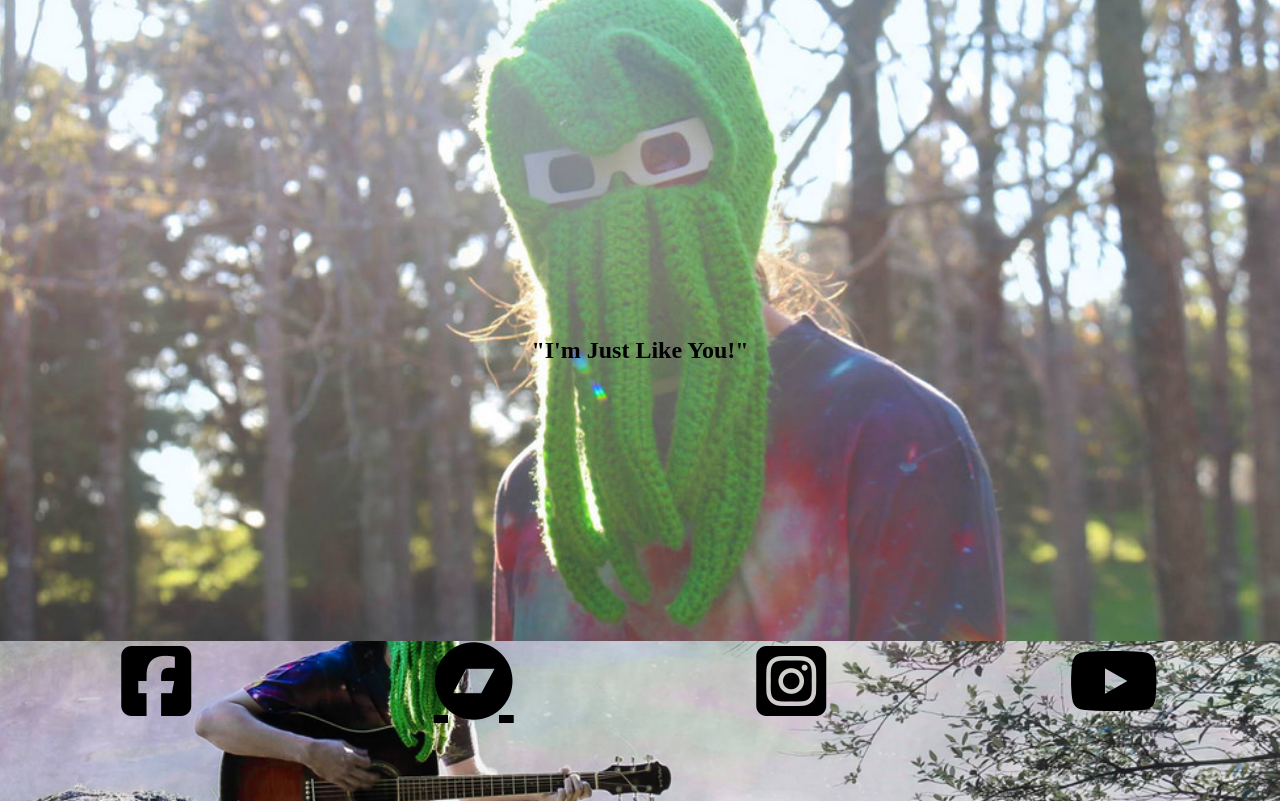
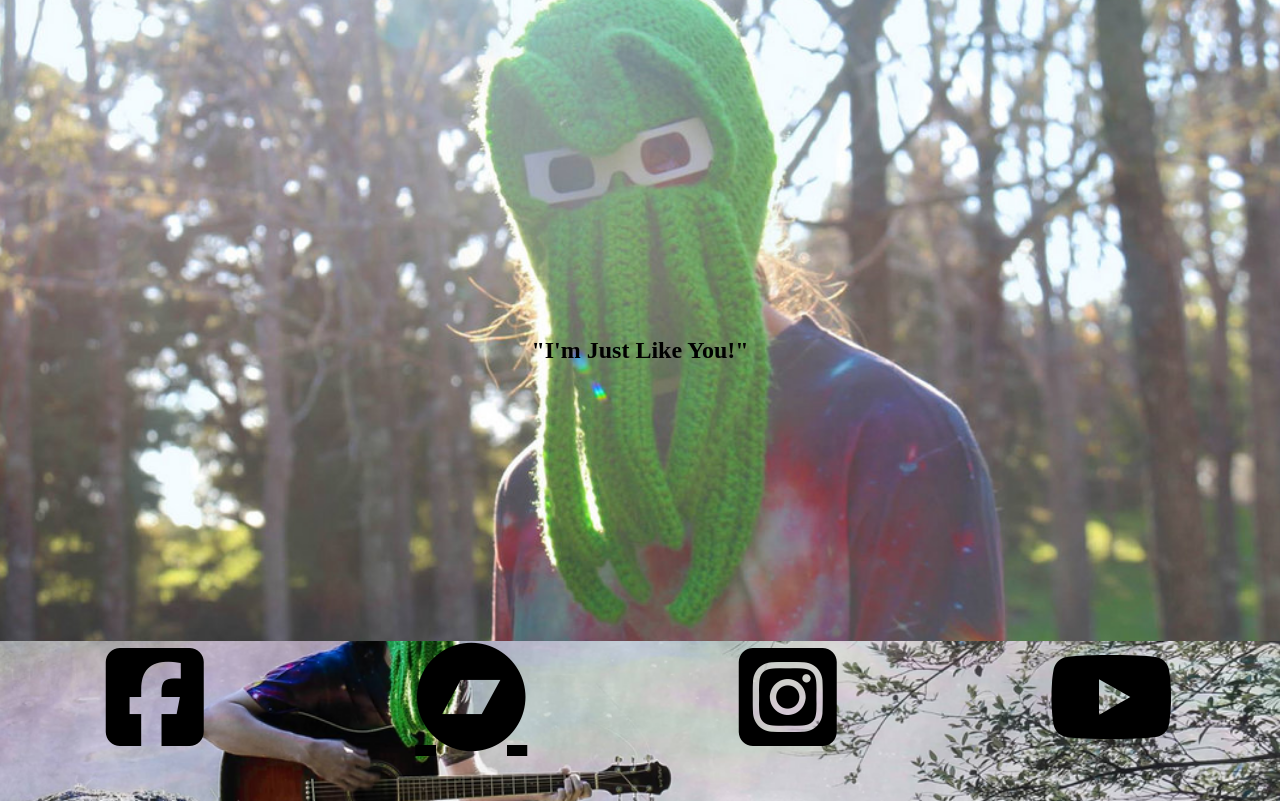
Before and after one commit to joshua-wc/Mammalien-Landing-Page, a plain HTML site: page index.html in a window 1280 px wide. Shown: the part 159-960 px from the top of the page. Drawn offline with Linux system fonts and the light colour scheme.

Commit message:
Change size of icons

```diff
--- a/app.css/app.css
+++ b/app.css/app.css
@@ -41,6 +41,6 @@
 }
 
 #social a {
-    font-size: 5em;
+    font-size: 7em;
     color: inherit;
 }
```
Also changed, not shown: index.html (+1 -1 lines).
